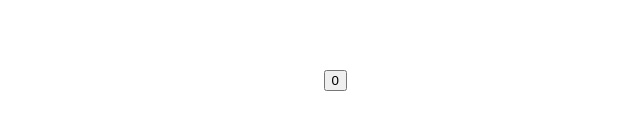
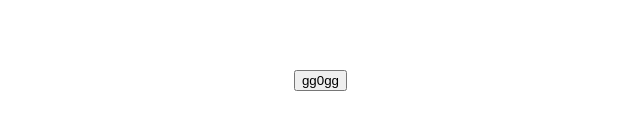
Before and after one commit to rahee-hello-vue/rahee-hello-vue.github.io, a Vue app: page / in a window 1280 px wide. Shown: the part 320-450 px from the top of the page, without its empty margins (293-933 px from the left). Built offline with nearby package versions, Linux system fonts and the light colour scheme.

Commit message:
string 추가 리터럴

```diff
--- a/src/App.vue
+++ b/src/App.vue
@@ -21,7 +21,7 @@ onUpdated(() => {
 
 <template>
   <!-- 버튼을 클릭하면 count 값을 증가시키는 이벤트 핸들러를 정의합니다. -->
-  <button @click="count++"> {{ count }} </button>
+  <button @click="count++"> {{ `gg${count}gg` }} </button>
 </template>
 
 <!-- scoped 스타일을 정의합니다. -->
```
